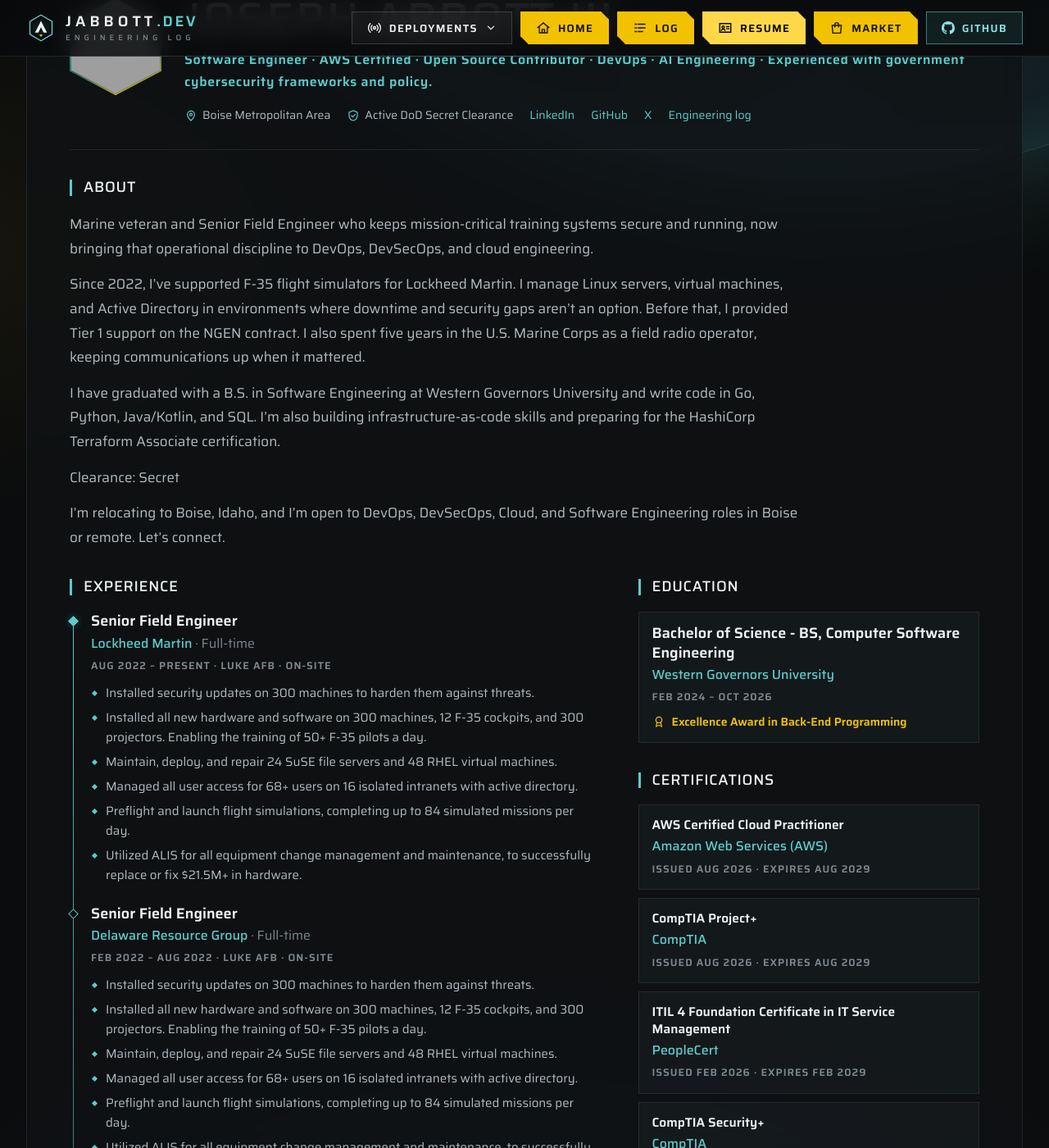
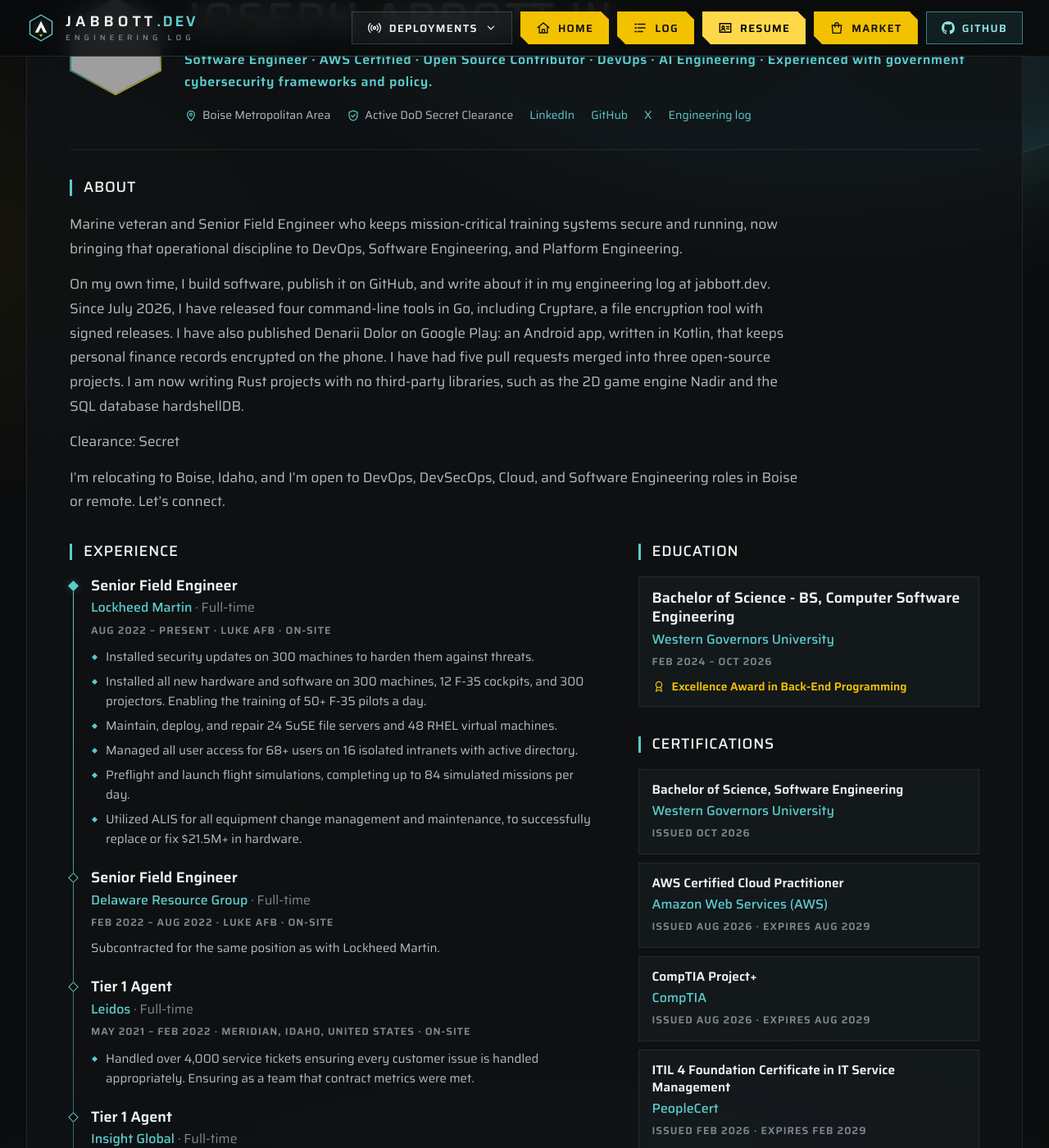
Before and after one commit to jabbott-iii/jabbott-iii.github.io, a Jekyll site: the page built from resume.html, in a window 1280 px wide and 1400 px high, scrolled down 278 px. Shown: the whole window at 82% size. Built offline with Jekyll 4.4.1, drawn with Linux system fonts in a browser that asks for light colours; some of the changed text lies outside the part shown; grey boxes are pictures that could not be loaded.

Commit message:
docs(resume): sync the resume with LinkedIn
- Copy the new About section, which adds the personal projects
  paragraph and drops the work-history and education paragraphs.
- Replace the Delaware Resource Group and Insight Global highlights
  with their new one-line descriptions.
- Add the Western Governors University degree to certifications and
  Game Development to the skills.
- Replace "CLI and TUI Projects" with LinkedIn's AI and Bots, Game
  Development, and Mobile Applications projects.
- Let experience entries show a description, and skip the project
  summary paragraph when a project has none.

```diff
--- a/_data/resume.yml
+++ b/_data/resume.yml
@@ -1,7 +1,7 @@
-# Resume data, copied from https://www.linkedin.com/in/josephabbottiii/ (signed-in view) on 2026-10-31.
+# Resume data, copied from https://www.linkedin.com/in/josephabbottiii/ (signed-in view) on 2026-11-22.
 # Wording is LinkedIn's; only separators were changed for display.
 source: https://www.linkedin.com/in/josephabbottiii/
-synced: 2026-10-31
+synced: 2026-11-22
 
 name: "Joseph Abbott III"
 headline: "Software Engineer · AWS Certified · Open Source Contributor · DevOps · AI Engineering · Experienced with government cybersecurity frameworks and policy."
@@ -14,12 +14,12 @@ clearance: "Active DoD Secret Clearance"
 # First paragraph of the About section; also used as the description in structured data.
 summary: >-
   Marine veteran and Senior Field Engineer who keeps mission-critical training systems secure and
-  running, now bringing that operational discipline to DevOps, DevSecOps, and cloud engineering.
+  running, now bringing that operational discipline to DevOps, Software Engineering, and Platform
+  Engineering.
 
 about:
-  - "Marine veteran and Senior Field Engineer who keeps mission-critical training systems secure and running, now bringing that operational discipline to DevOps, DevSecOps, and cloud engineering."
-  - "Since 2022, I’ve supported F-35 flight simulators for Lockheed Martin. I manage Linux servers, virtual machines, and Active Directory in environments where downtime and security gaps aren’t an option. Before that, I provided Tier 1 support on the NGEN contract. I also spent five years in the U.S. Marine Corps as a field radio operator, keeping communications up when it mattered."
-  - "I have graduated with a B.S. in Software Engineering at Western Governors University and write code in Go, Python, Java/Kotlin, and SQL. I’m also building infrastructure-as-code skills and preparing for the HashiCorp Terraform Associate certification."
+  - "Marine veteran and Senior Field Engineer who keeps mission-critical training systems secure and running, now bringing that operational discipline to DevOps, Software Engineering, and Platform Engineering."
+  - "On my own time, I build software, publish it on GitHub, and write about it in my engineering log at jabbott.dev. Since July 2026, I have released four command-line tools in Go, including Cryptare, a file encryption tool with signed releases. I have also published Denarii Dolor on Google Play: an Android app, written in Kotlin, that keeps personal finance records encrypted on the phone. I have had five pull requests merged into three open-source projects. I am now writing Rust projects with no third-party libraries, such as the 2D game engine Nadir and the SQL database hardshellDB."
   - "Clearance: Secret"
   - "I’m relocating to Boise, Idaho, and I’m open to DevOps, DevSecOps, Cloud, and Software Engineering roles in Boise or remote. Let’s connect."
 
@@ -52,13 +52,7 @@ experience:
     type: "Full-time"
     period: "Feb 2022 – Aug 2022"
     location: "Luke AFB · On-site"
-    highlights:
-      - "Installed security updates on 300 machines to harden them against threats."
-      - "Installed all new hardware and software on 300 machines, 12 F-35 cockpits, and 300 projectors. Enabling the training of 50+ F-35 pilots a day."
-      - "Maintain, deploy, and repair 24 SuSE file servers and 48 RHEL virtual machines."
-      - "Managed all user access for 68+ users on 16 isolated intranets with active directory."
-      - "Preflight and launch flight simulations, completing up to 84 simulated missions per day."
-      - "Utilized ALIS for all equipment change management and maintenance, to successfully replace or fix $21.5M+ in hardware."
+    description: "Subcontracted for the same position as with Lockheed Martin."
 
   - role: "Tier 1 Agent"
     org: "Leidos"
@@ -73,8 +67,7 @@ experience:
     type: "Full-time"
     period: "Apr 2020 – May 2021"
     location: "Meridian, Idaho, United States · On-site"
-    highlights:
-      - "Handled over 4,000 service tickets ensuring every customer issue is handled appropriately. Ensuring as a team that contract metrics were met."
+    description: "Subcontracted for the same position as with Leidos."
 
   - role: "Field Radio Operator, Sergeant / E5"
     org: "United States Marine Corps"
@@ -96,6 +89,9 @@ education:
       - "Excellence Award in Back-End Programming"
 
 certifications:
+  - name: "Bachelor of Science, Software Engineering"
+    issuer: "Western Governors University"
+    issued: "Oct 2026"
   - name: "AWS Certified Cloud Practitioner"
     issuer: "Amazon Web Services (AWS)"
     issued: "Aug 2026"
@@ -113,7 +109,14 @@ certifications:
     issued: "Aug 2020"
     expires: "Aug 2029"
 
+# Projects in LinkedIn's order. `items` lists the projects.yml slugs of the media attached to each one.
 projects:
+  - name: "Artificial Intelligence and Bots"
+    period: "Oct 2026 – Present"
+    items: [rustedscreep, grimoire]
+  - name: "Game Development"
+    period: "Sep 2026 – Present"
+    items: [nadir]
   - name: "Open Source Project Contributions"
     period: "Sep 2026 – Present"
     summary: "Merged Pull Requests of contributions made to other projects."
@@ -130,10 +133,9 @@ projects:
           - { n: 12, url: "https://github.com/bytestrix/InfraCanvas/pull/12" }
           - { n: 19, url: "https://github.com/bytestrix/InfraCanvas/pull/19" }
           - { n: 21, url: "https://github.com/bytestrix/InfraCanvas/pull/21" }
-  - name: "CLI and TUI Projects"
-    period: "Jul 2026 – Present"
-    summary: "Command line interface applications and terminal user interface applications."
-    items: [munus, cryptare, salus, capsus]
+  - name: "Mobile Applications"
+    period: "Jun 2026 – Present"
+    items: [denarii-dolor]
 
 volunteer:
   - role: "Volunteer"
@@ -154,6 +156,7 @@ top_skills:
 skills:
   - group: "Industry Knowledge"
     items:
+      - "Game Development"
       - "Software Engineers"
       - "Large Language Models (LLM)"
       - "Artificial Intelligence (AI)"
--- a/resume.html
+++ b/resume.html
@@ -56,6 +56,9 @@ body_class: resume
               <h3 class="entry__role">{{ e.role }}</h3>
               <p class="entry__org">{{ e.org }}{% if e.type %} <span class="entry__type">· {{ e.type }}</span>{% endif %}</p>
               <p class="entry__meta">{{ e.period }} · {{ e.location }}</p>
+              {%- if e.description %}
+              <p class="entry__text">{{ e.description }}</p>
+              {%- endif %}
               {%- if e.highlights %}
               <ul class="entry__list">
                 {%- for h in e.highlights %}
@@ -74,7 +77,9 @@ body_class: resume
           <div class="project-block">
             <h3 class="entry__role">{{ pr.name }}</h3>
             <p class="entry__meta">{{ pr.period }}</p>
+            {%- if pr.summary %}
             <p class="entry__text">{{ pr.summary }}</p>
+            {%- endif %}
             {%- if pr.items %}
             <ul class="project-list">
               {%- for slug in pr.items %}
```
